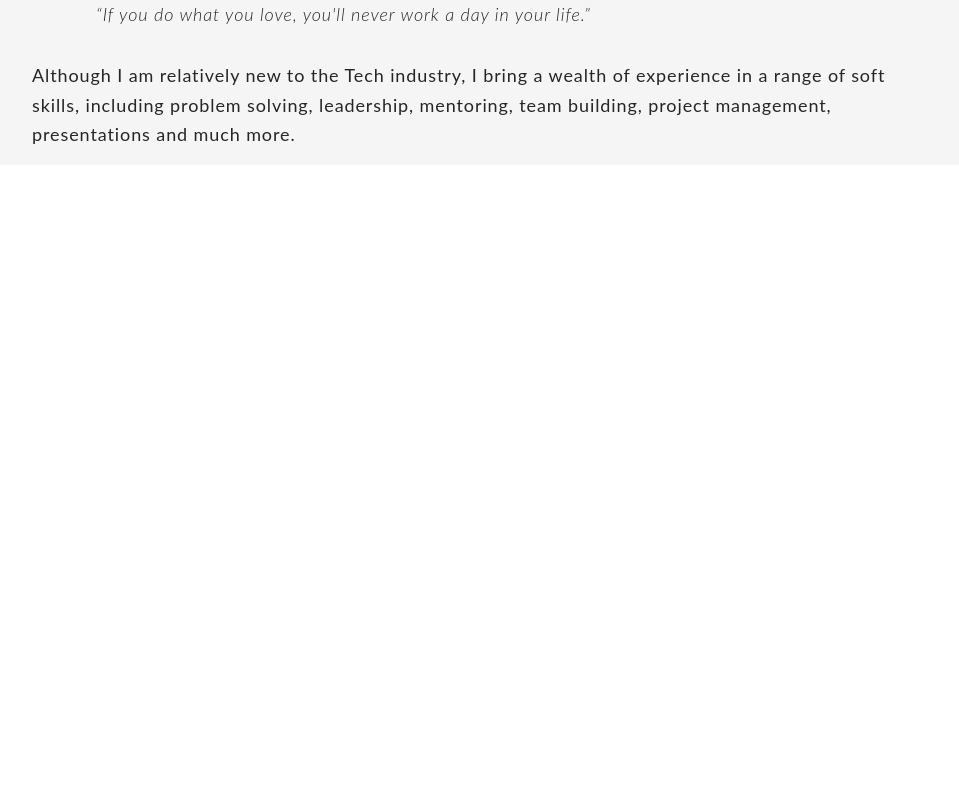
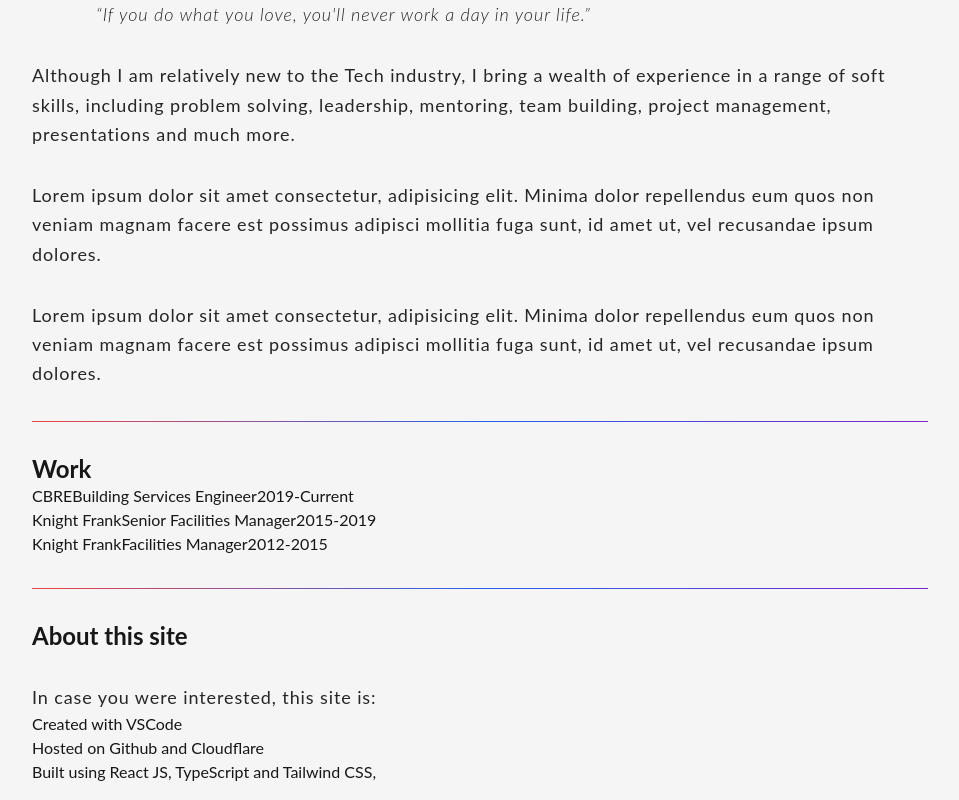
Before and after one commit to mattgrah-am/portfolio-v2, a React (Create React App) app: page /about in a window 1280 px wide. Shown: the part 774-1574 px from the top of the page, without its empty margins (160-1119 px from the left). Before the commit the page ends 939 px from the top, so only its background shows below. Built offline with nearby package versions, Linux system fonts and the light colour scheme.

Commit message:
add about content

```diff
--- a/src/componets/About.tsx
+++ b/src/componets/About.tsx
@@ -31,6 +31,41 @@ export const About = () => {
         leadership, mentoring, team building, project management, presentations
         and much more.
       </p>
+      <p className="about-p">
+        Lorem ipsum dolor sit amet consectetur, adipisicing elit. Minima dolor
+        repellendus eum quos non veniam magnam facere est possimus adipisci
+        mollitia fuga sunt, id amet ut, vel recusandae ipsum dolores.
+      </p>
+      <p className="about-p">
+        Lorem ipsum dolor sit amet consectetur, adipisicing elit. Minima dolor
+        repellendus eum quos non veniam magnam facere est possimus adipisci
+        mollitia fuga sunt, id amet ut, vel recusandae ipsum dolores.
+      </p>
+      <div className="hr mt-8" />
+      <h3 className="mt-8 text-2xl font-bold leading-tight">Work</h3>
+      <p className="flex">
+        <span className="">CBRE</span>
+        <span className="">Building Services Engineer</span>
+        <span className="">2019-Current</span>
+      </p>
+      <p className="flex">
+        <span className="">Knight Frank</span>
+        <span className="">Senior Facilities Manager</span>
+        <span className="">2015-2019</span>
+      </p>
+      <p className="flex">
+        <span className="">Knight Frank</span>
+        <span className="">Facilities Manager</span>
+        <span className="">2012-2015</span>
+      </p>
+      <div className="hr mt-8" />
+      <h3 className="mt-8 text-2xl font-bold leading-tight">About this site</h3>
+      <p className="about-p">In case you were interested, this site is:</p>
+      <ul>
+        <li>Created with VSCode</li>
+        <li>Hosted on Github and Cloudflare</li>
+        <li>Built using React JS, TypeScript and Tailwind CSS, </li>
+      </ul>
     </div>
   );
 };
--- a/src/componets/ProjectItems.tsx
+++ b/src/componets/ProjectItems.tsx
@@ -10,7 +10,17 @@ import tictactoe600x300 from "./img/tictactoe-600x300.webp";
 import tailwindCss200x200 from "./img/tailwindcss-200x200.webp";
 import tailwindCss600x300 from "./img/tailwindcss-600x300.webp";
 
-const projects = [
+interface Projects {
+  title: string;
+  github: string;
+  link: string;
+  id: string;
+  thumb: string;
+  image: string;
+  desc: string;
+}
+
+const projects: Projects[] = [
   {
     title: "I know that song!",
     github: "https://github.com/mattgrah-am/I-know-that-song",
@@ -88,7 +98,7 @@ export const ProjectItem = () => {
             alt=""
             className="mt-4 w-full rounded border border-neutral-400 dark:border-neutral-700"
           />
-          <h3 className="mt-4 text-4xl font-bold">{project.title}</h3>
+          <h3 className="mt-6 text-4xl font-bold">{project.title}</h3>
           <p className="about-p m-auto">
             {project.desc}
             <div className=" mt-4 flex gap-4">
@@ -121,7 +131,7 @@ export const FeaturedItems = () => {
   return (
     <>
       {projects.map(
-        (project: any, index: number) =>
+        (project, index: number) =>
           index < 3 && (
             <a href={"/projects/#" + project.id}>
               <div
@@ -134,7 +144,7 @@ export const FeaturedItems = () => {
                   alt=""
                 />
                 <div>
-                  <h3 className="text-2xl font-bold leading-tight ">
+                  <h3 className="text-2xl font-bold leading-tight">
                     {project.title}
                   </h3>
                   <p className="mt-2 text-base leading-normal tracking-wider">
--- a/src/componets/Projects.tsx
+++ b/src/componets/Projects.tsx
@@ -5,10 +5,10 @@ export const Projects = () => {
     <div className="container">
       <h2 className="text-5xl font-bold">Projects</h2>
       <p className="about-p">
-        Starting at a simple Tic Tac Toe game, to a Job Application Tracker, to
-        a complex music guessing game using Spotify's API. This is a collection
-        of projects I have completed whilst on my journey as a Software
-        developer.
+        Starting with a simple Tic Tac Toe game, to a Job Application Tracker,
+        to a complex music guessing game using Spotify's API. This is a
+        collection of projects I have completed whilst on my journey as a
+        Software developer.
       </p>
       <ProjectTiles />
       <div className="hr mt-8"></div>
```
